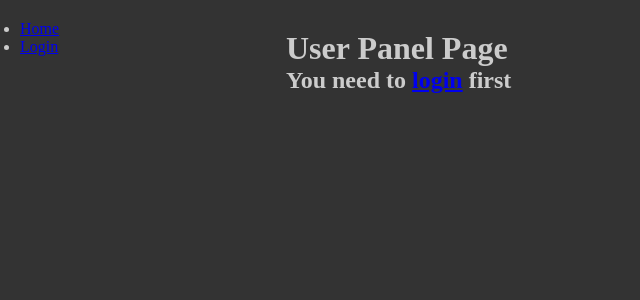
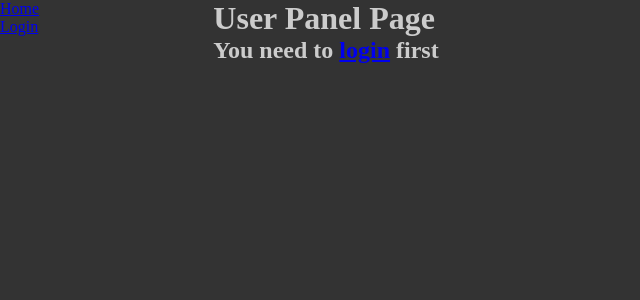
Before and after one commit to GOLDER303/secjar-frontend, a React (Vite) app: page /home in a window 1280 px wide. Shown: the top 300 px of the page, without its empty margins (0-640 px from the left). Built offline with nearby package versions, Linux system fonts and the light colour scheme.

Commit message:
Convert file upload card to popup

```diff
--- a/src/components/FileUploadCard.tsx
+++ b/src/components/FileUploadPopup.tsx
@@ -1,14 +1,15 @@
 import React, {useState} from "react"
 import {fileUpload} from "../services/FileSystemEntryInfoService"
+import "../css/FileUploadPopup.css"
 
-interface FileUploadCardProps {
+interface FileUploadPopupProps {
     uuid: string | null,
     setFileUploadCardVisible: (param: boolean) => void
     fileRefreshFunction: () => void;
 }
 
 
-const FileUploadCard : React.FC<FileUploadCardProps> = (props) => {
+const FileUploadPopup : React.FC<FileUploadPopupProps> = (props) => {
     const [fileToUpload, setFileToUpload] = useState<File | null>(null);
 
     const uploadFile = async () => {
@@ -20,9 +21,11 @@ const FileUploadCard : React.FC<FileUploadCardProps> = (props) => {
         }
         props.fileRefreshFunction();
     }
+
     let closing = false;
+
     return (
-        <div>
+        <div className="file-upload-popup">
             <form
                 onSubmit={(event) => {
                     event.preventDefault();
@@ -35,10 +38,10 @@ const FileUploadCard : React.FC<FileUploadCardProps> = (props) => {
             >
                 <input type="file" onChange={e => setFileToUpload(e.target.files ? e.target.files[0] : null)}/>
                 <input type="submit" />
-                <button type="submit" onClick={() => closing = true}>Close</button>
+                <button type="submit" onClick={() => props.setFileUploadCardVisible(false)}>Close</button>
             </form>
         </div>
     )
 }
 
-export default FileUploadCard;
+export default FileUploadPopup;
--- /dev/null
+++ b/src/css/FileUploadPopup.css
@@ -0,0 +1,10 @@
+.file-upload-popup {
+    position: absolute;
+    top: 0;
+    width: 100%;
+    height: 100%;
+    display: flex;
+    align-items: center;
+    justify-content: center;
+    background-color: rgba(0, 0, 0, .7);
+}
--- /dev/null
+++ b/src/css/UserPanelPage.css
@@ -0,0 +1,4 @@
+.user-panel-page-container {
+    position: relative;
+    width: 100%;
+}
--- a/src/index.css
+++ b/src/index.css
@@ -24,8 +24,3 @@ body {
     /*difrentiate between directories and other entries*/
     background: #222;
 }
-
-div {
-    display: block;
-    padding: 10px;
-}
--- a/src/pages/UserPanelPage/Tabs/UploadedFilesTab.tsx
+++ b/src/pages/UserPanelPage/Tabs/UploadedFilesTab.tsx
@@ -3,8 +3,8 @@ import { useEffect } from "react"
 import FileSystemEntryInfoList from "../../../components/FileSystemEntryInfoList"
 import { getFileSystemEntriesInfo } from "../../../services/FileSystemEntryInfoService"
 import FileSystemEntryInfoDTO from "../../../ts/interfaces/FileSystemEntryInfoDTO"
-import FileUploadCard from "../../../components/FileUploadCard"
 import DirectoryNameSetCard from "../../../components/DirectoryNameSetCard";
+import FileUploadPopup from "../../../components/FileUploadPopup"
 
 const UploadedFilesTab: React.FC = () => {
     const [fileUploadCardVisible, setFileUploadCardVisible] = useState(false);
@@ -47,7 +47,7 @@ const UploadedFilesTab: React.FC = () => {
                 Create directories
             </button>
             {fileUploadCardVisible ? (
-                <FileUploadCard
+                <FileUploadPopup
                     uuid={fileUploadDirectory}
                     setFileUploadCardVisible={setFileUploadCardVisible}
                     fileRefreshFunction={refreshFileSystemEntriesInfo}
--- a/src/pages/UserPanelPage/UserPanelPage.tsx
+++ b/src/pages/UserPanelPage/UserPanelPage.tsx
@@ -1,6 +1,7 @@
 import React from "react"
 import { Link, Navigate, useOutlet } from "react-router-dom"
 import { IsLoggedInContext, IsLoggedInContextType } from "../../contexts/IsLoggedInContext"
+import "../../css/UserPanelPage.css"
 
 const UserPanelPage: React.FC = () => {
     const { isUserLoggedIn } = React.useContext(IsLoggedInContext) as IsLoggedInContextType
@@ -8,7 +9,7 @@ const UserPanelPage: React.FC = () => {
     const outlet = useOutlet()
 
     return (
-        <div>
+        <div className="user-panel-page-container">
             <h1>User Panel Page</h1>
             {isUserLoggedIn ? (
                 <>
```
